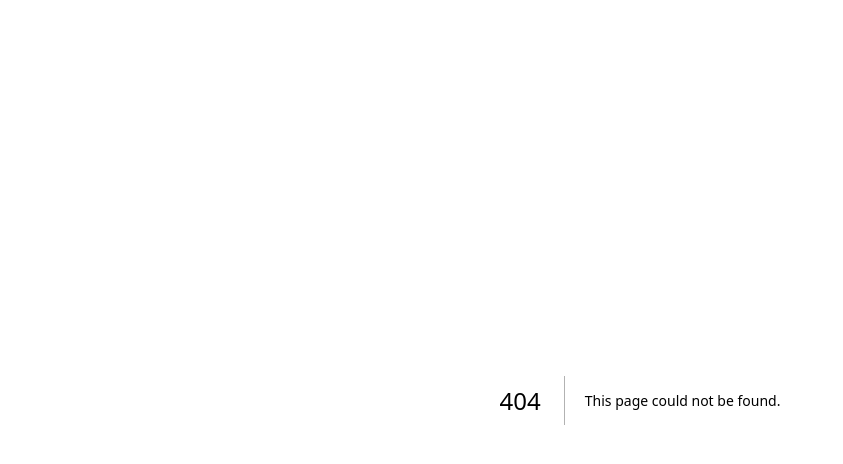
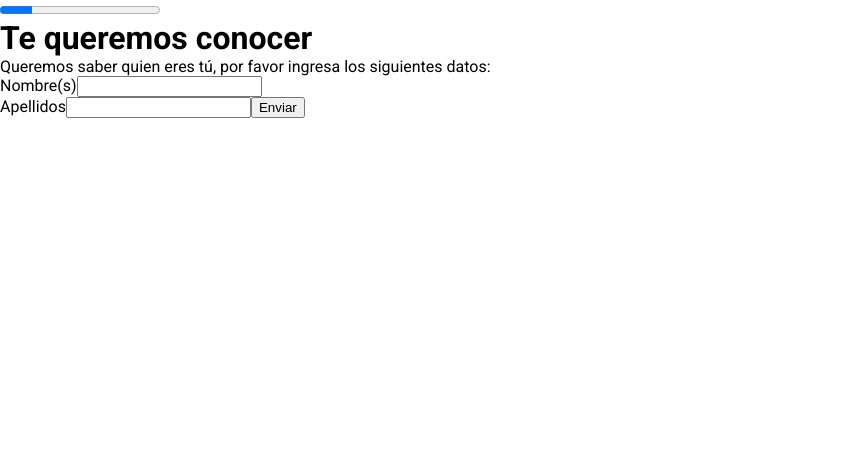
Before and after one commit to Mike-droid/prueba-tecnica-atomic32, a Next.js app: page /pasos in a window 1280 px wide. Before the commit this address had no page. Shown: the top 464 px of the page, without its empty margins (0-843 px from the left). Built offline with nearby package versions, Linux system fonts and the light colour scheme.

Commit message:
pagina pasos

```diff
--- /dev/null
+++ b/src/components/ProgressBar.js
@@ -0,0 +1,5 @@
+export const ProgressBar = ({ level }) => {
+  return (
+    <progress max='100' value={level}>{level}</progress>
+  )
+}
--- a/src/components/orangeButton.js
+++ b/src/components/orangeButton.js
@@ -0,0 +1,5 @@
+export const OrangeButton = ({ text, enabled, func }) => {
+  return (
+    <button disabled={enabled} onClick={func}>{text}</button>
+  )
+}
--- a/src/pages/index.js
+++ b/src/pages/index.js
@@ -41,7 +41,7 @@ export default function Home() {
               <span className={styles.atomic}>ATOMIC</span>
               <span className={styles.labs}>LABS</span>
             </p>
-            <WhiteButton text='¡Quiero ser parte!' link='#' />
+            <WhiteButton text='¡Quiero ser parte!' link='/pasos/' />
           </div>
         </div>
         <div className={styles.down}>
--- /dev/null
+++ b/src/pages/pasos/celular.js
@@ -0,0 +1,3 @@
+export default function Celular() {
+  return <h1>Celular</h1>
+}
--- /dev/null
+++ b/src/pages/pasos/index.js
@@ -0,0 +1,60 @@
+import { useState } from "react";
+import { ProgressBar } from "@/components/ProgressBar";
+import { OrangeButton } from "@/components/orangeButton";
+
+export default function Pasos() {
+  const [nombre, setNombre] = useState('');
+  const [apellido, setApellido] = useState('');
+  const [errorNombre, setErrorNombre] = useState(false);
+  const [errorApellido, setErrorApellido] = useState(false);
+
+  const handleSubmit = (event) => {
+    event.preventDefault();
+  }
+
+  const handleChangeNombre = (event) => {
+    setNombre(event.target.value);
+    const my_name = nombre
+    my_name.length < 4 ? setErrorNombre(true) : setErrorNombre(false);
+  }
+
+  const handleChangeApellido = (event) => {
+    setApellido(event.target.value);
+    const my_lastName = apellido
+    my_lastName.length < 4 ? setErrorApellido(true) : setErrorApellido(false);
+  }
+
+  const nextPage = () => {
+    window.location.href = '/pasos/celular/';
+  }
+
+  return (
+    <div>
+      <ProgressBar level='20' />
+      <h1>Te queremos conocer</h1>
+      <p>Queremos saber quien eres tú, por favor ingresa los siguientes datos:</p>
+      <form onSubmit={handleSubmit}>
+          <label htmlFor="nombres">
+            Nombre(s)
+          </label>
+          <input type="text" id="nombres" onChange={handleChangeNombre} value={nombre} />
+          {
+            errorNombre ? <p className="error">El nombre debe tener al menos 5 caracteres</p> : null
+          }
+          <br />
+          <label htmlFor="apellidos">
+            Apellidos
+          </label>
+          <input type="text" id="apellidos" onChange={handleChangeApellido} value={apellido} />
+          {
+            errorApellido ? <p className="error">El apellido debe tener al menos 5 caracteres</p> : null
+          }
+          <OrangeButton
+            text='Enviar'
+            enabled={errorNombre || errorApellido}
+            func={nextPage}
+          />
+      </form>
+    </div>
+  );
+}
```
